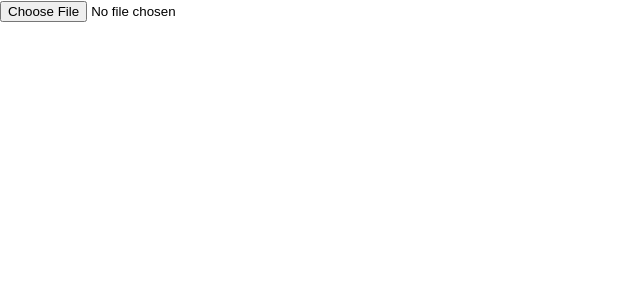
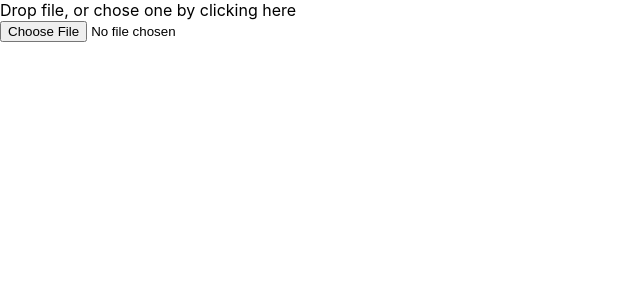
Before and after one commit to andrewmiroshnichenko/trading-taxes, a React (Create React App) app: page / in a window 1280 px wide. Shown: the top 300 px of the page, without its empty margins (0-640 px from the left). Built offline with nearby package versions, Linux system fonts and the light colour scheme.

Commit message:
small updates of current markup

```diff
--- a/src/components/DownloadLink.tsx
+++ b/src/components/DownloadLink.tsx
@@ -19,8 +19,10 @@ export const DownloadLink: React.FunctionComponent<Props> = ({
     })
   );
   return content ? (
-    <a download={fileName} href={href}>
-      {text}
-    </a>
+    <div>
+      <a download={fileName} href={href}>
+        {text}
+      </a>
+    </div>
   ) : null;
 };
--- a/src/components/FileInput.tsx
+++ b/src/components/FileInput.tsx
@@ -52,7 +52,12 @@ export const FileInput: React.FunctionComponent<Props> = ({ onInput }) => {
   };
   return (
     <>
-      <input type="file" onChange={onChange} />
+      <label htmlFor="main-file-input">
+        Drop file, or chose one by clicking here
+      </label>
+      <div>
+        <input type="file" id="main-file-input" onChange={onChange} />
+      </div>
       {excludedOperations.length ? (
         <p>Excluded operations: {excludedOperations.join(", ")}</p>
       ) : null}
```
